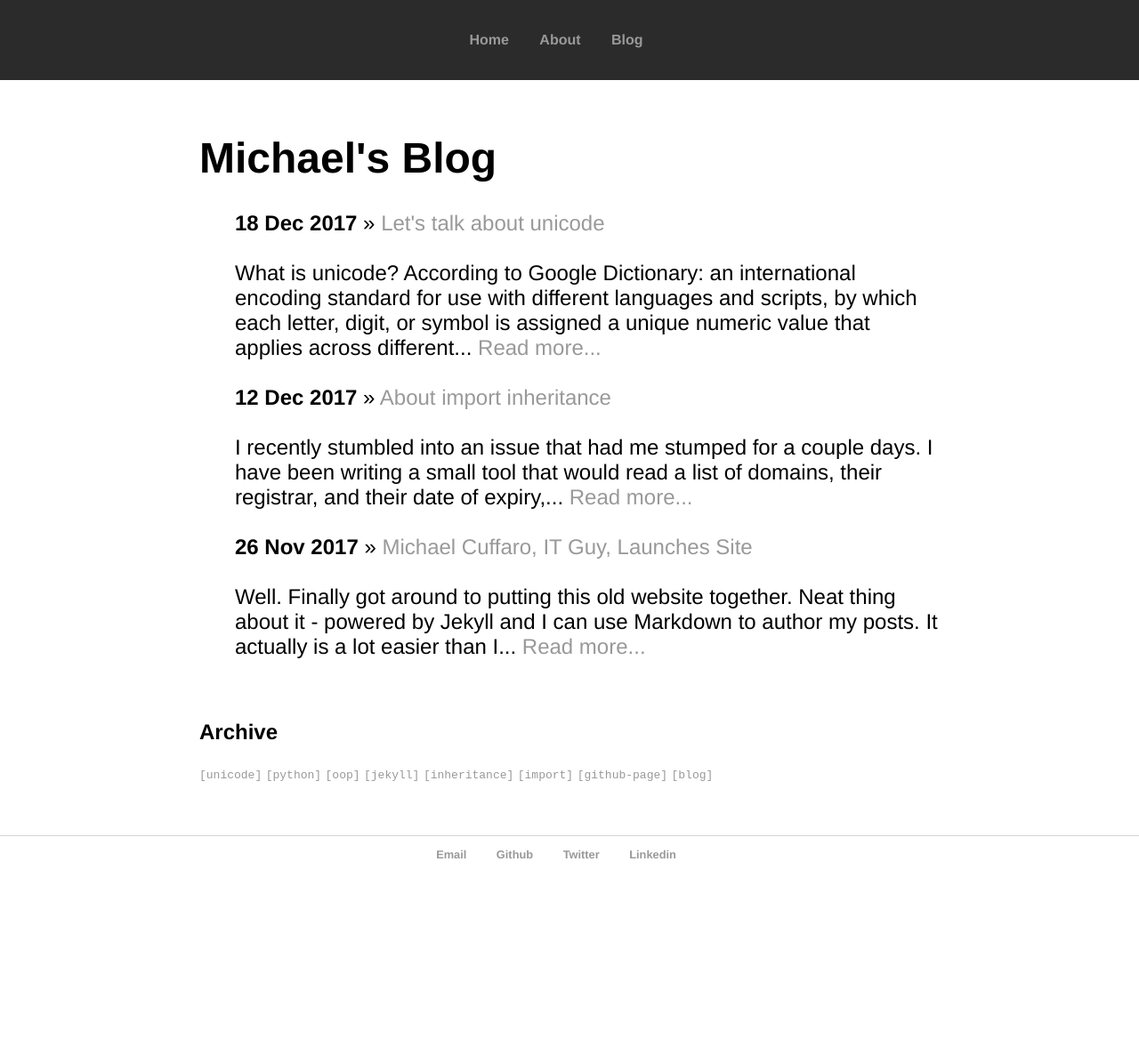
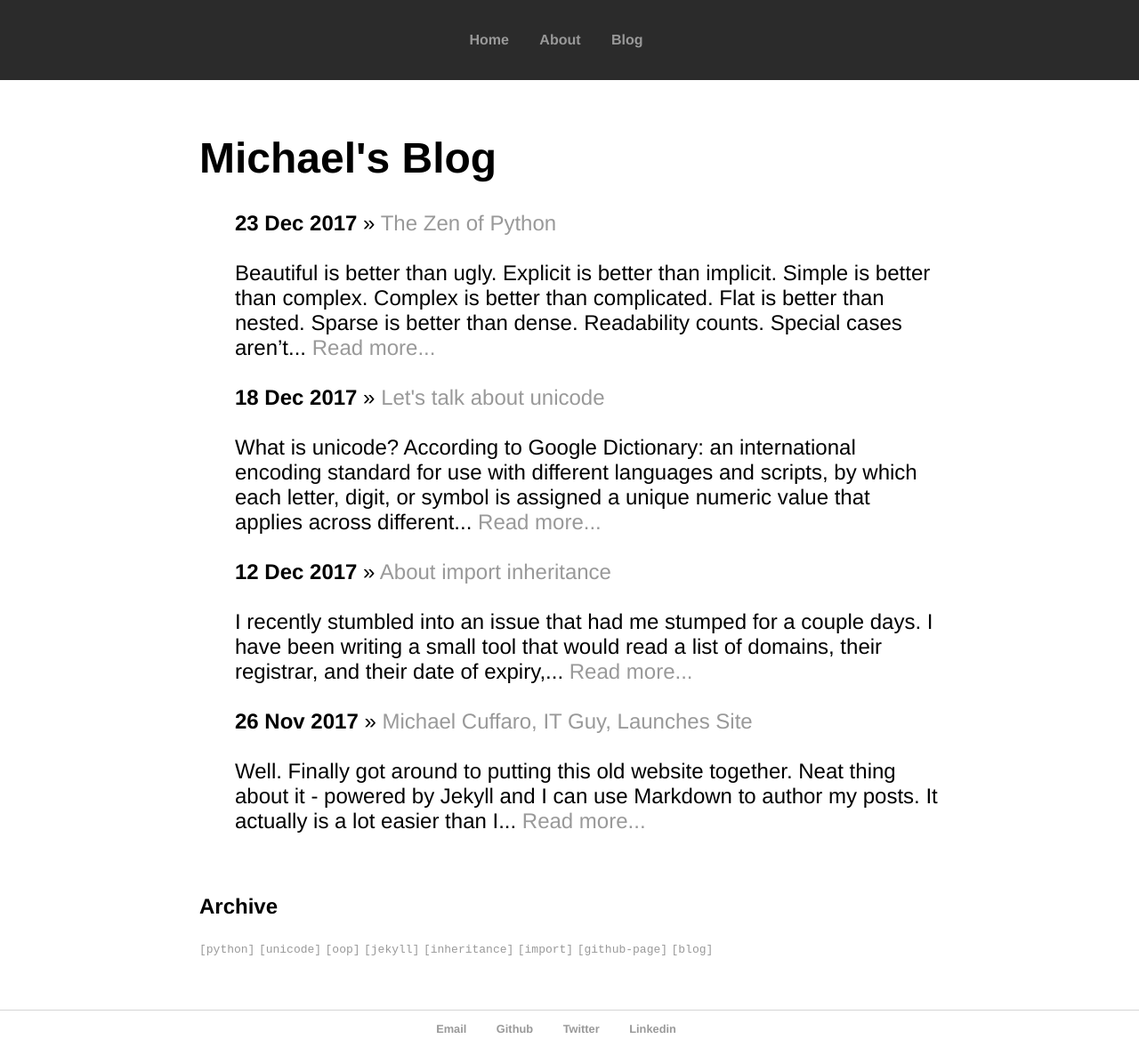
Before and after one commit to maiku1008/maiku1008.github.io, a Jekyll site: the page built from blog/index.html, in a window 1280 px wide. Shown: the whole page at 89% size. Built offline with Jekyll 4.4.1, drawn with Linux system fonts in a browser that asks for light colours; before the commit the page ends 981 px from its top, so only the background shows below that.

Commit message:
23/12 post

```diff
--- /dev/null
+++ b/_posts/2017-12-23-zen-of-python.md
@@ -0,0 +1,31 @@
+---
+layout: post
+title: "The Zen of Python"
+description: python
+tags: python
+date: 2017-12-23
+---
+
+![Imgur](https://i.imgur.com/SgsR9nt.png)
+
+> Beautiful is better than ugly.
+> Explicit is better than implicit.
+> Simple is better than complex.
+> Complex is better than complicated.
+> Flat is better than nested.
+> Sparse is better than dense.
+> Readability counts.
+> Special cases aren't special enough to break the rules.
+> Although practicality beats purity.
+> Errors should never pass silently.
+> Unless explicitly silenced.
+> In the face of ambiguity, refuse the temptation to guess.
+> There should be one-- and preferably only one --obvious way to do it.
+> Although that way may not be obvious at first unless you're Dutch.
+> Now is better than never.
+> Although never is often better than *right* now.
+> If the implementation is hard to explain, it's a bad idea.
+> If the implementation is easy to explain, it may be a good idea.
+> Namespaces are one honking great idea -- let's do more of those!
+
+[Source on github](https://github.com/python/peps/blob/master/pep-0020.txt)
--- a/css/main.css
+++ b/css/main.css
@@ -69,6 +69,7 @@
     border-top: 1px solid #d5d5d5;
     font-size: .8em;
     text-align: center;
+    padding: 0 10;
 }
 
 .inner {
```
